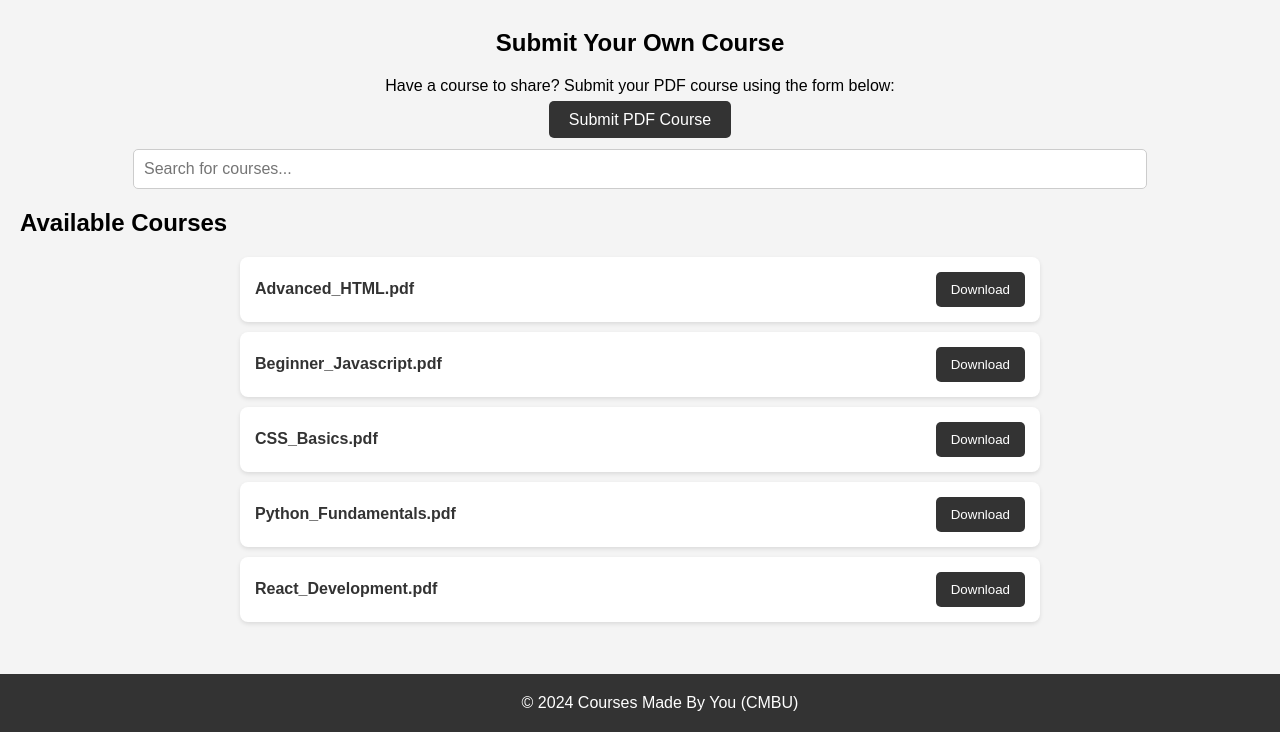
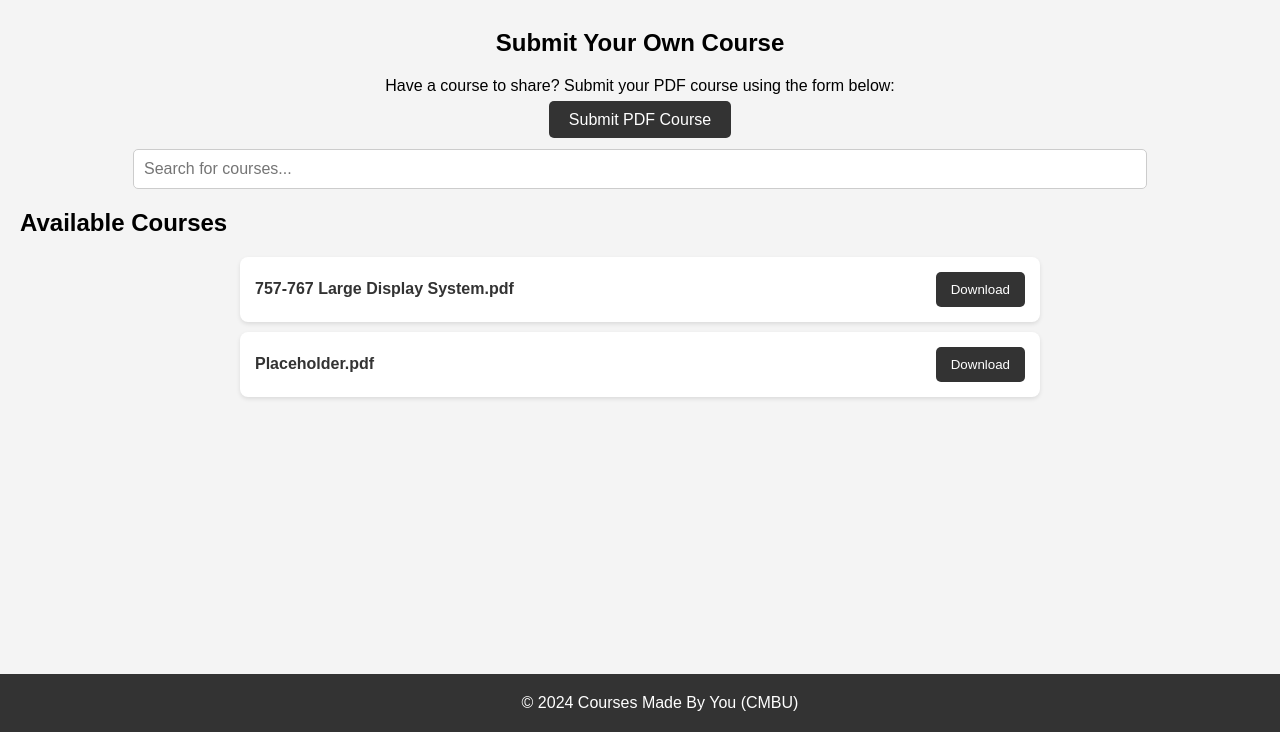
Before and after one commit to cmbu-courses/cmbu-courses.github.io, a plain HTML site: page index.html in a window 1280 px wide. Shown: the part 68-800 px from the top of the page. Drawn offline with Linux system fonts and the light colour scheme.

Commit message:
Update index.html

```diff
--- a/index.html
+++ b/index.html
@@ -132,11 +132,8 @@
     <script>
         // Simulated list of PDF files for demonstration (to be replaced with dynamic fetching if possible)
         const pdfFiles = [
-            "Beginner_Javascript.pdf",
-            "React_Development.pdf",
-            "CSS_Basics.pdf",
-            "Advanced_HTML.pdf",
-            "Python_Fundamentals.pdf"
+            "757-767 Large Display System.pdf",
+            "Placeholder.pdf",
         ];
 
         // Always display the PDF files in alphabetical order, regardless of their entry in the code
```
